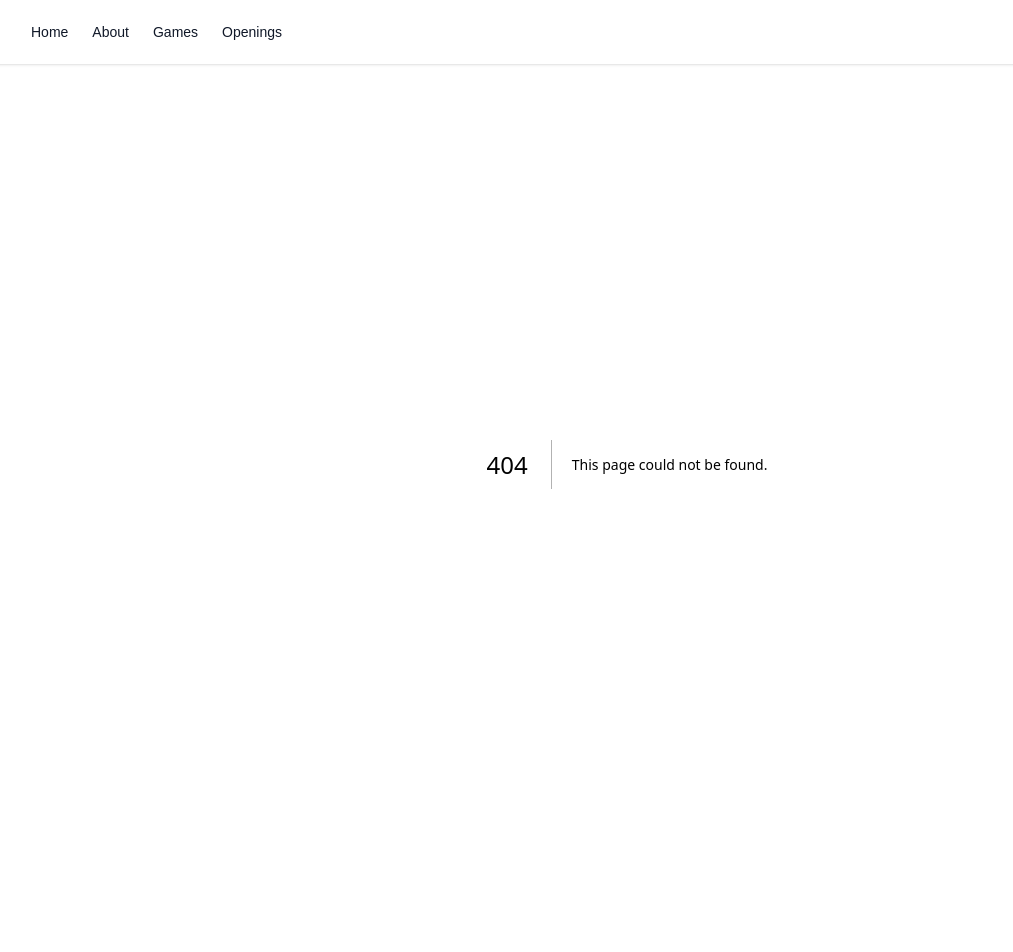
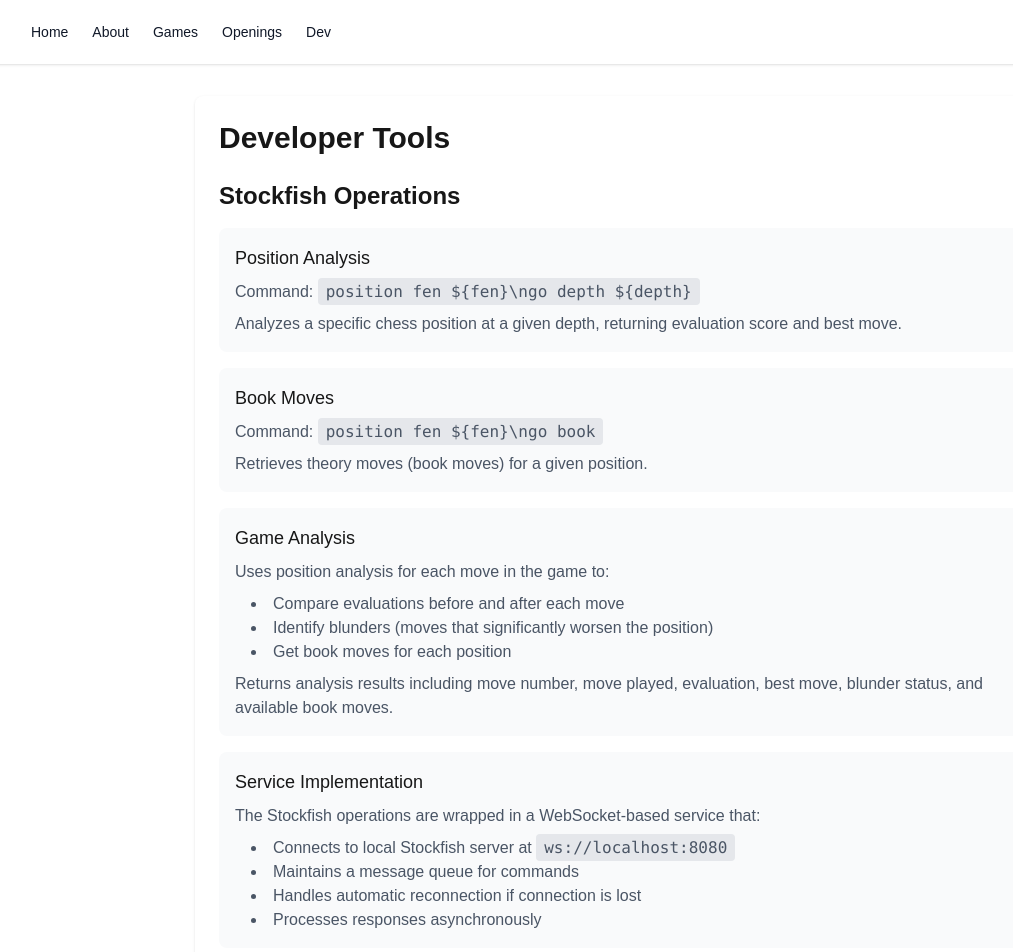
Before and after one commit to merklegroot/chess, a Next.js app in the folder chessview/: page /dev in a window 1280 px wide. Before the commit this address had no page. Shown: the top 952 px of the page, without its empty margins (13-1026 px from the left). Before the commit the page ends 864 px from the top, so only its background shows below. Built offline with nearby package versions, Linux system fonts and the light colour scheme.

Commit message:
more dev page

```diff
--- /dev/null
+++ b/chessview/src/app/dev/page.tsx
@@ -0,0 +1,50 @@
+export default function DevPage() {
+  return (
+    <div className="max-w-4xl mx-auto px-4 py-8">
+      <div className="bg-white shadow rounded-lg p-6">
+        <h1 className="text-3xl font-bold mb-6">Developer Tools</h1>
+
+        <div className="space-y-8">
+          <section>
+            <h2 className="text-2xl font-semibold mb-4">Stockfish Operations</h2>
+            <div className="space-y-4">
+              <div className="bg-gray-50 p-4 rounded-lg">
+                <h3 className="text-lg font-medium mb-2">Position Analysis</h3>
+                <p className="text-gray-600 mb-2">Command: <code className="bg-gray-200 px-2 py-1 rounded">{"position fen ${fen}\\ngo depth ${depth}"}</code></p>
+                <p className="text-gray-600">Analyzes a specific chess position at a given depth, returning evaluation score and best move.</p>
+              </div>
+
+              <div className="bg-gray-50 p-4 rounded-lg">
+                <h3 className="text-lg font-medium mb-2">Book Moves</h3>
+                <p className="text-gray-600 mb-2">Command: <code className="bg-gray-200 px-2 py-1 rounded">{"position fen ${fen}\\ngo book"}</code></p>
+                <p className="text-gray-600">Retrieves theory moves (book moves) for a given position.</p>
+              </div>
+
+              <div className="bg-gray-50 p-4 rounded-lg">
+                <h3 className="text-lg font-medium mb-2">Game Analysis</h3>
+                <p className="text-gray-600 mb-2">Uses position analysis for each move in the game to:</p>
+                <ul className="list-disc list-inside text-gray-600 ml-4">
+                  <li>Compare evaluations before and after each move</li>
+                  <li>Identify blunders (moves that significantly worsen the position)</li>
+                  <li>Get book moves for each position</li>
+                </ul>
+                <p className="text-gray-600 mt-2">Returns analysis results including move number, move played, evaluation, best move, blunder status, and available book moves.</p>
+              </div>
+
+              <div className="bg-gray-50 p-4 rounded-lg">
+                <h3 className="text-lg font-medium mb-2">Service Implementation</h3>
+                <p className="text-gray-600 mb-2">The Stockfish operations are wrapped in a WebSocket-based service that:</p>
+                <ul className="list-disc list-inside text-gray-600 ml-4">
+                  <li>Connects to local Stockfish server at <code className="bg-gray-200 px-2 py-1 rounded">ws://localhost:8080</code></li>
+                  <li>Maintains a message queue for commands</li>
+                  <li>Handles automatic reconnection if connection is lost</li>
+                  <li>Processes responses asynchronously</li>
+                </ul>
+              </div>
+            </div>
+          </section>
+        </div>
+      </div>
+    </div>
+  );
+}
--- a/chessview/src/app/layout.tsx
+++ b/chessview/src/app/layout.tsx
@@ -45,6 +45,9 @@
                   <Link href="/opening/list" className="text-gray-900 hover:text-gray-600 px-3 py-2 rounded-md text-sm font-medium">
                     Openings
                   </Link>
+                  <Link href="/dev" className="text-gray-900 hover:text-gray-600 px-3 py-2 rounded-md text-sm font-medium">
+                    Dev
+                  </Link>
                 </div>
               </div>
             </div>
```
